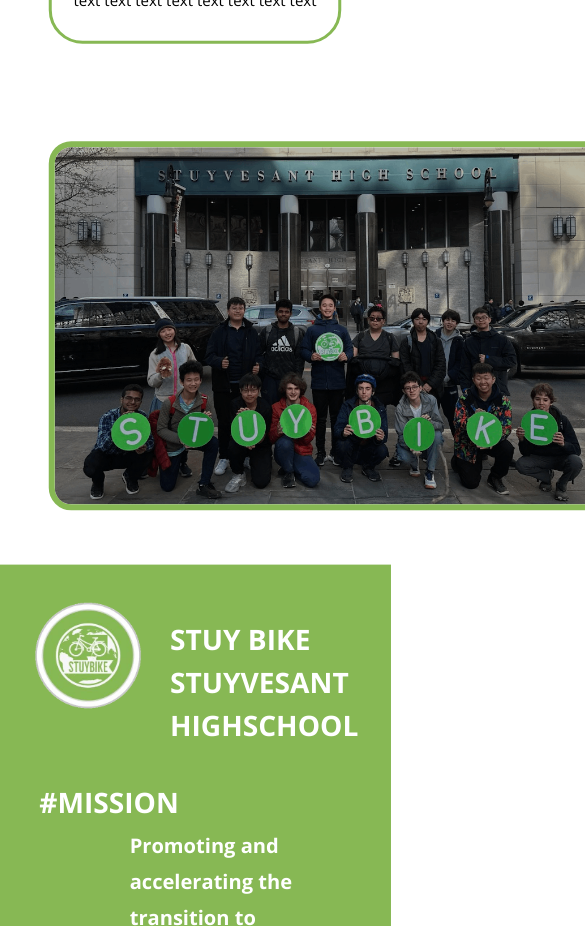
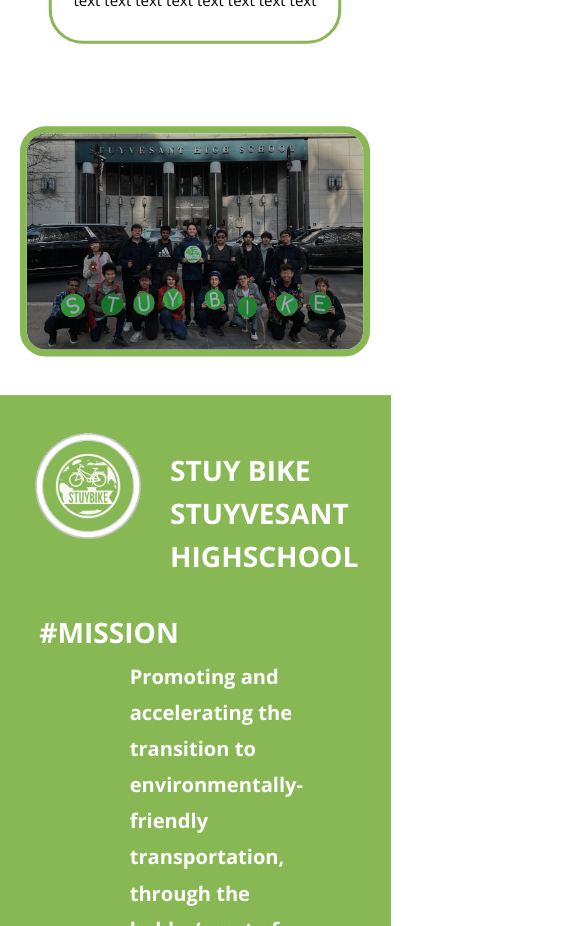
Before and after one commit to zqian50/testnextjsghpages, a Next.js app: page / in a window 390 px wide. Shown: the part 3260-4186 px from the top of the page, 585 px wide, since content can reach past the window. Built offline with nearby package versions, Linux system fonts and the light colour scheme.

Commit message:
group picture

```diff
--- a/app/page.js
+++ b/app/page.js
@@ -206,7 +206,7 @@
           objectFit="contain"
           width={0}
           height={0}
-          style={{ width: '190%', height: 'auto' }}
+          style={{ width: '100vw', height: 'auto' }}
         />
         </a>
       </div>
--- a/app/page.module.css
+++ b/app/page.module.css
@@ -174,5 +174,6 @@
     margin-top: -60px ;
   }
   .groupPic {
+    transform: scale(1.15);
   }
 }
```
